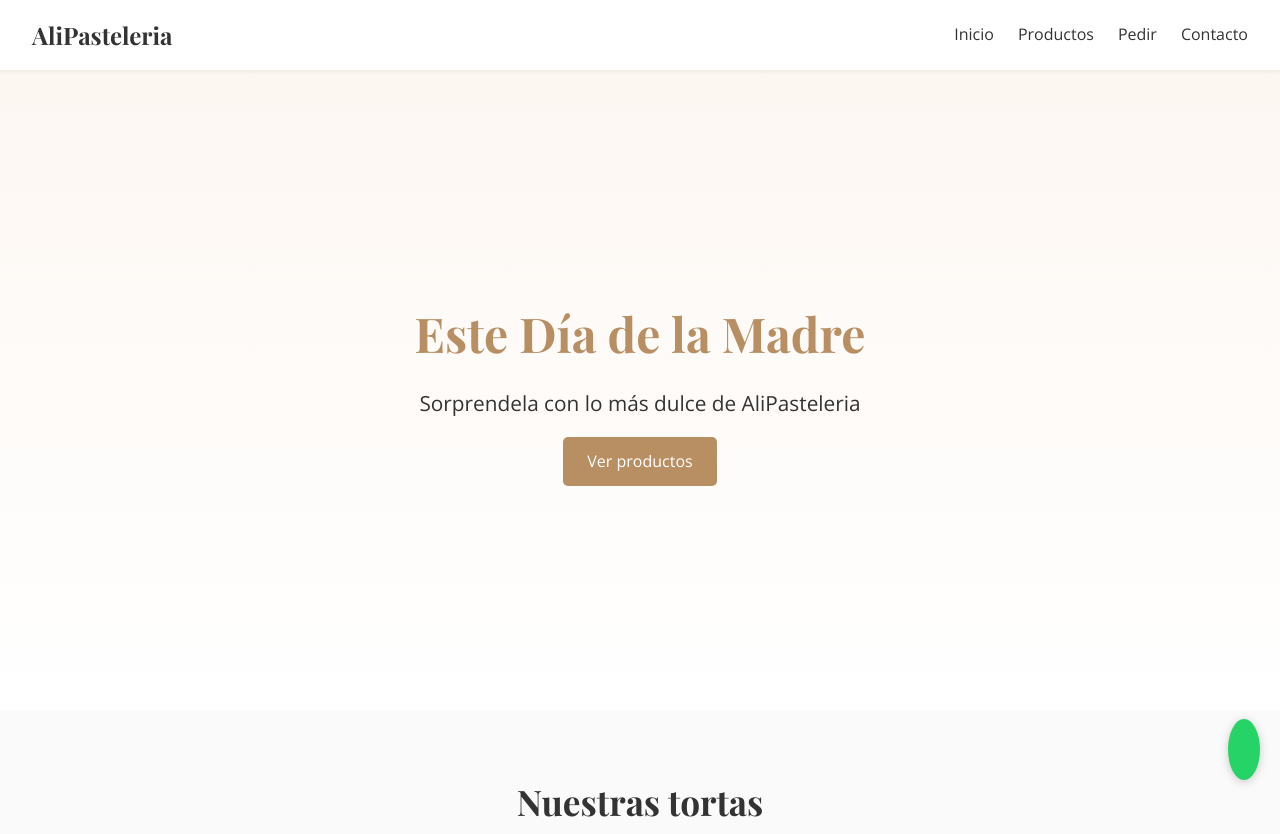
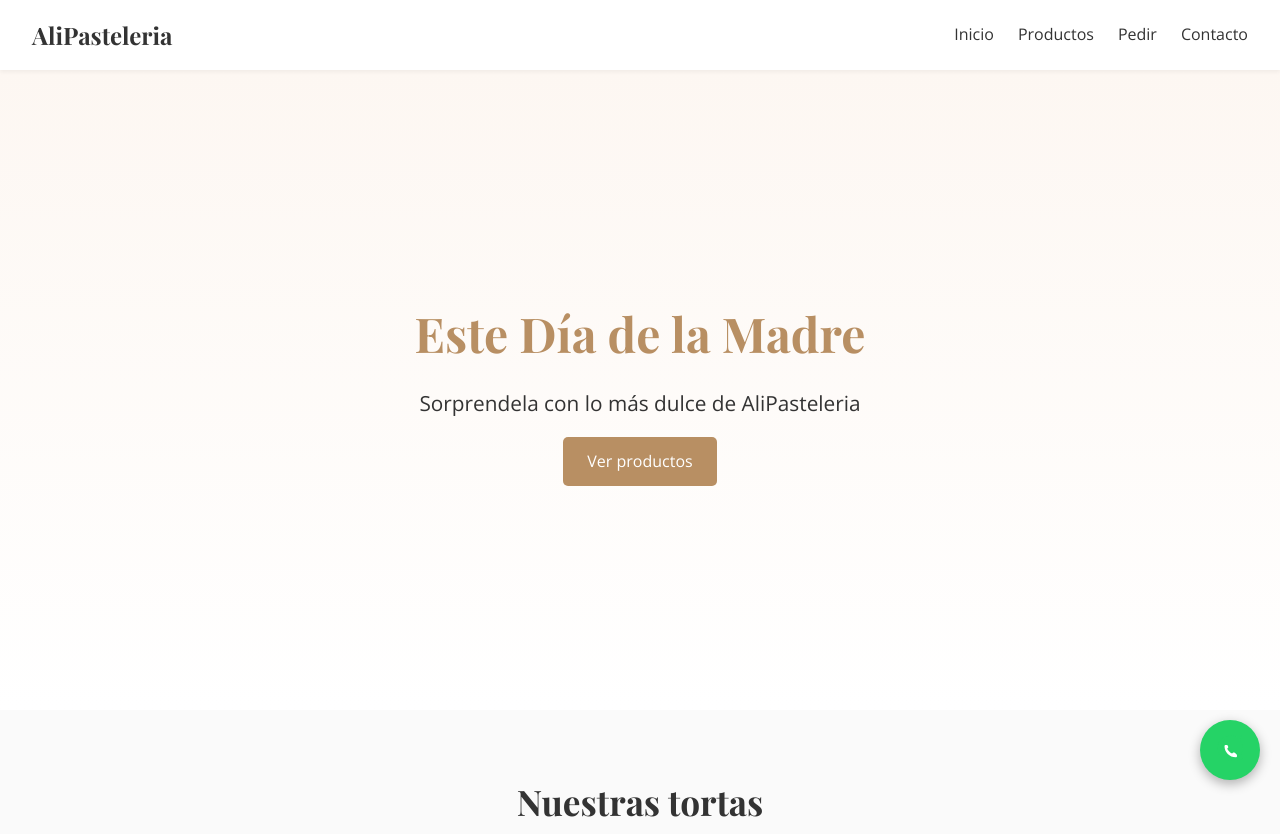
Before and after one commit to RodrigoBrun/AliPasteleria, a plain HTML site: page index.html in a window 1280 px wide. Shown: the top 834 px of the page. Drawn offline with nearby package versions, Linux system fonts and the light colour scheme.

Commit message:
Update styles.css

```diff
--- a/styles.css
+++ b/styles.css
@@ -582,3 +582,32 @@
     display: block;
     opacity: 1;
   }
+
+
+
+
+/* Botón flotante WhatsApp */
+.whatsapp-float {
+    position: fixed;
+    bottom: 20px;
+    right: 20px;
+    z-index: 999;
+    width: 60px;
+    height: 60px;
+    background-color: #25D366;
+    border-radius: 50%;
+    display: flex;
+    align-items: center;
+    justify-content: center;
+    box-shadow: 0 4px 12px rgba(0, 0, 0, 0.3);
+    transition: transform 0.3s ease;
+  }
+
+  .whatsapp-float:hover {
+    transform: scale(1.1);
+  }
+
+  .whatsapp-icon {
+    width: 30px;
+    height: 30px;
+  }
```
